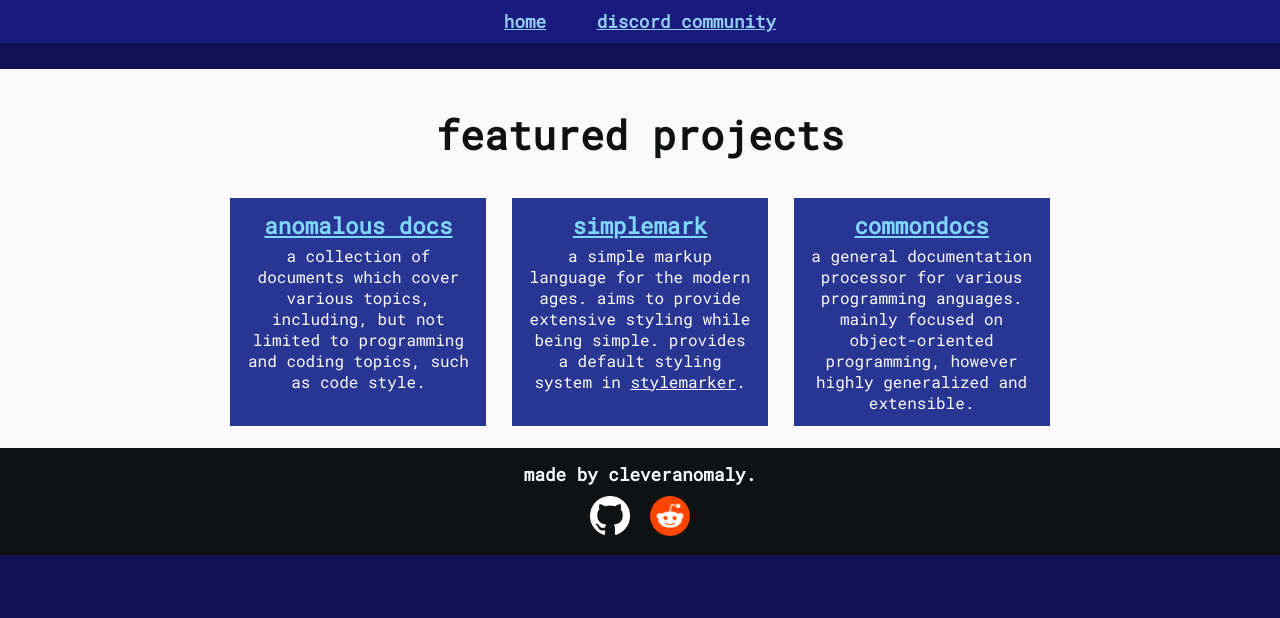
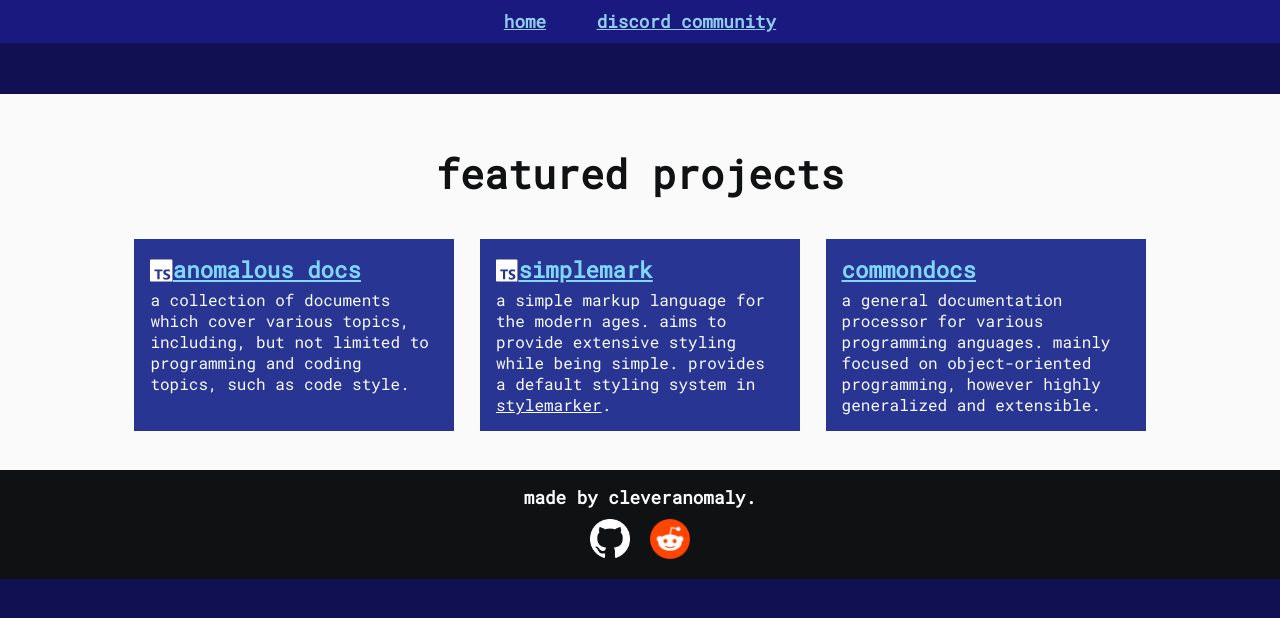
Before and after one commit to cleveranomaly/pages, a plain HTML site: page index.html in a window 1280 px wide. Drawn offline with nearby package versions, Linux system fonts and the light colour scheme; no server answers.

Commit message:
fix grid overflow, add TS SVG, script improvement

```diff
--- a/index.html
+++ b/index.html
@@ -36,18 +36,18 @@
 
     <div id="content">
       <div class="bg(#101052) fg(#f0f1f2)">
-        <div class="d(fl) jc(c) p(1%,10%)"><div id="user_info" class="fs(1.2rem) fw(500)" onload="fetch_uinfo()"></div></div>
+        <div class="d(fl) jc(c) p(2%,10%)"><div id="user_info" class="fs(1.2rem) fw(500)" onload="fetch_uinfo()"></div></div>
       </div>
 
-      <div class="bg(#fafafa) fg(#101112) py(1%)">
+      <div class="bg(#fafafa) fg(#101112) py(2%)">
         <h1 class="fw(700) fs(2.5rem) ta(c)">featured projects</h1>
 
-        <div id="resources_wrap" class="px(10%)">
-          <div class="d(inline-grid) jc(c) md-gtc(40%,40%) lg-gtc(25%,25%,25%) ggap(2.5%) ta(c)">
-            <div class="bg(#283593) fg(#fafbfc) my(10px) p(5%)">
+        <div id="resources_wrap" class="p(1%,10%)">
+          <div class="d(grid) jc(c) sm-gtc(90vw) md-gtc(45vw,45vw) lg-gtc(25vw,25vw,25vw) ggap(2vw)">
+            <div class="bg(#283593) fg(#fafbfc) p(5%)">
               <header class="fs(1.4rem) fw(700) fg(#a5d6a7) hov:fg(#b2ebf2) pb(5px)">
-                <a class="fg(#80d8ff) hov:fg(#18ffff) ts(color,300ms,eio)"
-                href="https://github.com/cleveranomaly/anomalousdocs">anomalous docs</a>
+                <a class="fg(#80d8ff) hov:fg(#18ffff) ts(color,300ms,eio)" href="https://github.com/cleveranomaly/anomalousdocs">
+                <img class="w(1.4rem) h(1.4rem) py(2px)" style="vertical-align:sub" src="./static/svg/typescript.svg">anomalous docs</a>
               </header>
               <span>
                 a collection of documents which cover various
@@ -55,19 +55,18 @@
                 and coding topics, such as code style.
               </span>
             </div>
-            <div class="bg(#283593) fg(#fafbfc) my(10px) p(5%)">
+            <div class="bg(#283593) fg(#fafbfc) p(5%)">
               <header class="fs(1.4rem) fw(700) fg(#a5d6a7) hov:fg(#b2ebf2) pb(5px)">
-                <a class="fg(#80d8ff) hov:fg(#18ffff) ts(color,300ms,eio)"
-                href="https://github.com/cleveranomaly/simplemark">simplemark</a>
+                <a class="fg(#80d8ff) hov:fg(#18ffff) ts(color,300ms,eio)" href="https://github.com/cleveranomaly/simplemark">
+                <img class="w(1.4rem) h(1.4rem) py(2px)" style="vertical-align:sub" src="./static/svg/typescript.svg">simplemark</a>
               </header>
               <span>
                 a simple markup language for the modern ages. aims
                 to provide extensive styling while being simple.
-                provides a default styling system in <a class="fg(inherit) hov:fg(inherit)"
-                href="https://github.com/cleveranomaly/stylemarker">stylemarker</a>.
+                provides a default styling system in <u>stylemarker</u>.
               </span>
             </div>
-            <div class="bg(#283593) fg(#fafbfc) my(10px) p(5%)">
+            <div class="bg(#283593) fg(#fafbfc) p(5%)">
               <header class="fs(1.4rem) fw(700) fg(#a5d6a7) hov:fg(#b2ebf2) pb(5px)">
                 <a class="fg(#80d8ff) hov:fg(#18ffff) ts(color,300ms,eio)"
                 href="https://github.com/cleveranomaly/commondocs">commondocs</a>
@@ -83,7 +82,7 @@
       </div>
     </div>
 
-    <div class="bg(#101112) fg(#fafbfc) d(bl) p(15px,10%)">
+    <div class="bg(#101112) fg(#fafbfc) d(bl) p(16px,10%)">
       <p class="fw(700) fs(1.1rem) ta(c) m(0)">made by cleveranomaly.</p>
 
       <div id="user-references" class="ta(c) pt(10px)">
--- a/static/js/anomalousstylescript.js
+++ b/static/js/anomalousstylescript.js
@@ -83,6 +83,7 @@ const load = (_map) => {
     },
 
     'gtc': { prop_name: 'grid-template-columns', transform: (s) => s.replaceAll(/\,/g, ' ') },
+    'gtr': { prop_name: 'grid-template-rows', transform: (s) => s.replaceAll(/\,/, ' ') },
     'ggap': { prop_name: 'grid-gap', transform: false },
 
     'ff': { prop_name: 'font-family', transform: (s) => s.replace(/\-/g, ' ') },
```
Also changed, not shown: static/svg/typescript.svg (added).
